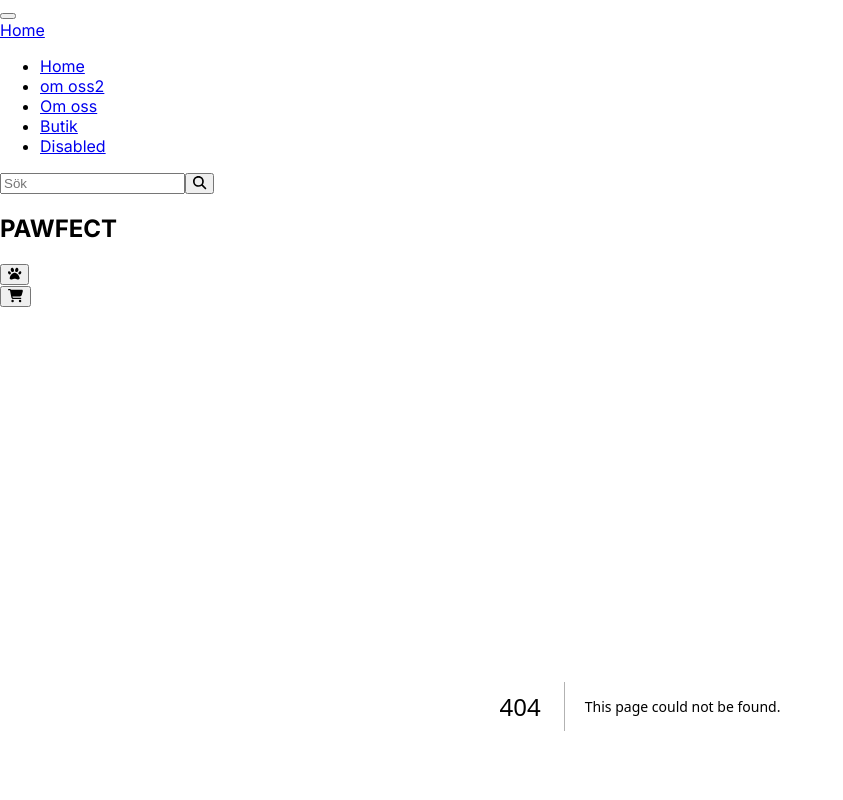
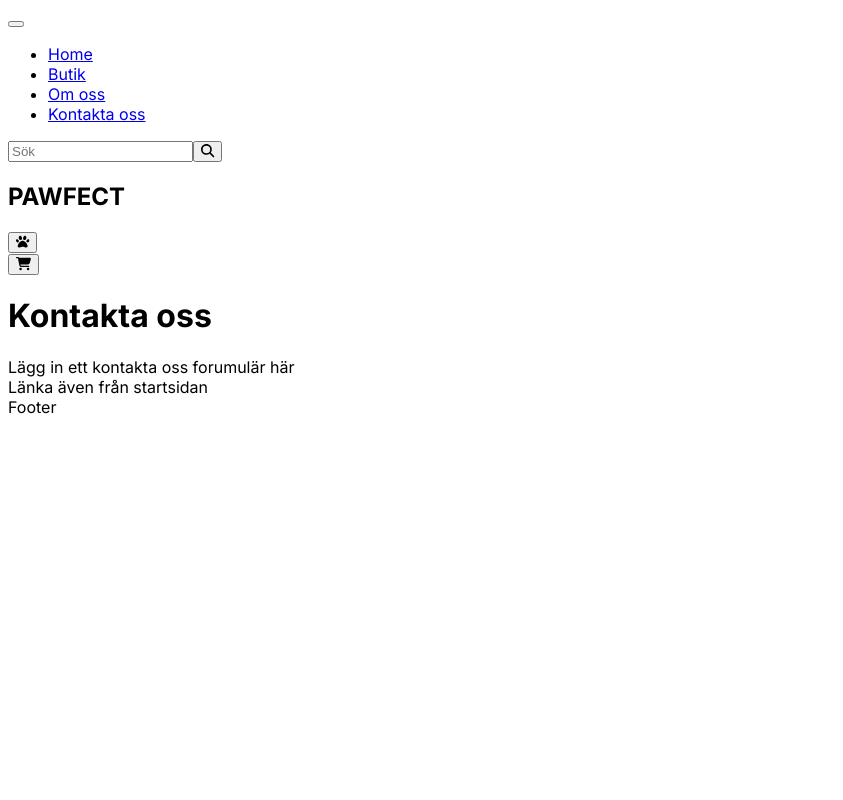
Before and after one commit to TOtterhall/pawfect, a Next.js app in the folder client/my-app/: page /kontakt in a window 1280 px wide. Before the commit this address had no page. Shown: the top 800 px of the page, without its empty margins (0-843 px from the left). Built offline with nearby package versions, Linux system fonts and the light colour scheme.

Commit message:
:hammer: fixed nav in navmenu and pages added contactpage

```diff
--- a/client/my-app/src/app/store/page.jsx
+++ b/client/my-app/src/app/butik/page.jsx
@@ -8,7 +8,8 @@ export default function Store() {
   return (
     <ProductProvider>
       <CustomerProvider>
-        <div>Min butik</div>
+        <h1>Min butik</h1>
+        <div>Länka även från startsidan</div>
         <Shop />
       </CustomerProvider>
     </ProductProvider>
--- a/client/my-app/src/app/components/Header/Navbar/Navbar.jsx
+++ b/client/my-app/src/app/components/Header/Navbar/Navbar.jsx
@@ -20,33 +20,36 @@ export default function Navbar() {
           <span className="navbar-toggler-icon"></span>
         </button>
         <div className="collapse navbar-collapse" id="navbarTogglerDemo01">
-          <a className="navbar-brand" href="/">
+          {/* <a className="navbar-brand" href="/">
             Home
-          </a>
+          </a> */}
           <ul className="navbar-nav mr-auto mt-2 mt-lg-0">
             <li className="nav-item active">
-              <Link className="nav-link" href="/about">
+              <Link className="nav-link" href="/">
                 Home <span className="sr-only">(current)</span>
               </Link>
             </li>
             <li className="nav-item">
-              <Link href="/about">om oss2</Link>
+              <Link className="nav-link" href="/butik">
+                Butik
+              </Link>
             </li>
             <li className="nav-item">
-              <Link className="nav-link" href="/about">
+              <Link className="nav-link" href="/omoss">
                 Om oss
               </Link>
             </li>
             <li className="nav-item">
-              <Link className="nav-link" href="/store">
-                Butik
+              <Link className="nav-link" href="/kontakt">
+                Kontakta oss
               </Link>
             </li>
-            <li className="nav-item">
+
+            {/* <li className="nav-item">
               <a className="nav-link disabled" href="#">
                 Disabled
               </a>
-            </li>
+            </li> */}
           </ul>
         </div>
 
--- /dev/null
+++ b/client/my-app/src/app/kontakt/page.jsx
@@ -0,0 +1,9 @@
+export default function Contact() {
+  return (
+    <main>
+      <h1>Kontakta oss</h1>
+      <div>Lägg in ett kontakta oss forumulär här</div>
+      <div>Länka även från startsidan</div>
+    </main>
+  );
+}
```
Also changed, not shown: client/my-app/src/app/about/page.jsx (deleted, +0 -7 lines), client/my-app/src/app/omoss/page.jsx (added, +9 -0 lines).
